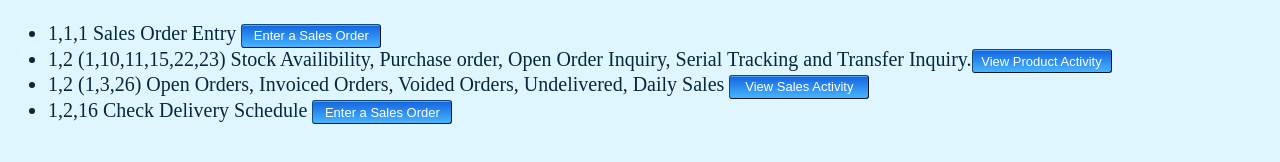
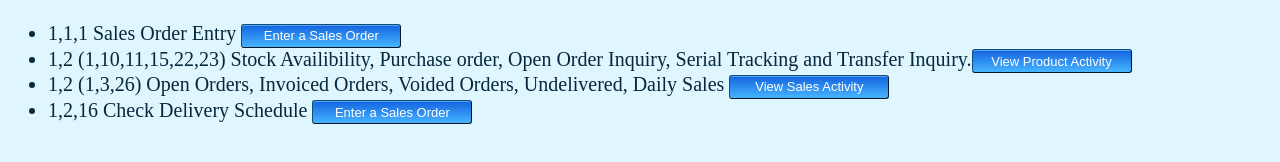
Before and after one commit to Jpatrick6420/storis, a plain HTML site: page index.html in a window 1280 px wide. Shown: the part 576-738 px from the top of the page. Drawn offline with Linux system fonts and the light colour scheme.

Commit message:
Update learning-storis.css

```diff
--- a/learning-storis.css
+++ b/learning-storis.css
@@ -19,10 +19,7 @@ h1 {
 }
 
 
-button {width: 180px;
-    background: #1363DF;
-    Font-size: .7rem;
-    }
+
 
 
 .exampleImage{
@@ -40,7 +37,7 @@ nav {display: flex;}
 .buttonClass {
     font-size: .65rem;
     font-family:Arial;
-    width:140px;
+    width:160px;
     height: 3vh;
     border-width:1px;
     color:#ffffff;
```
